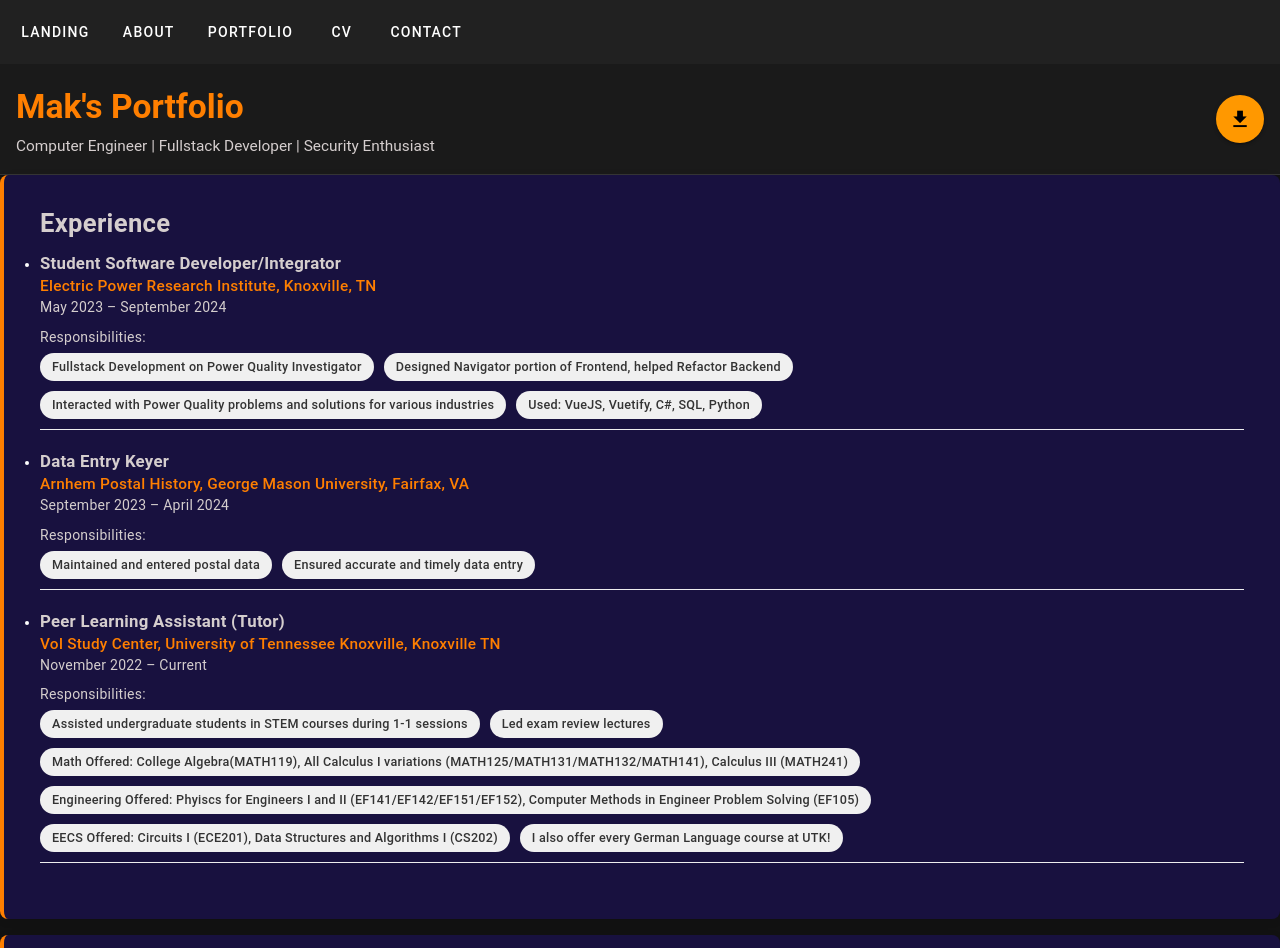
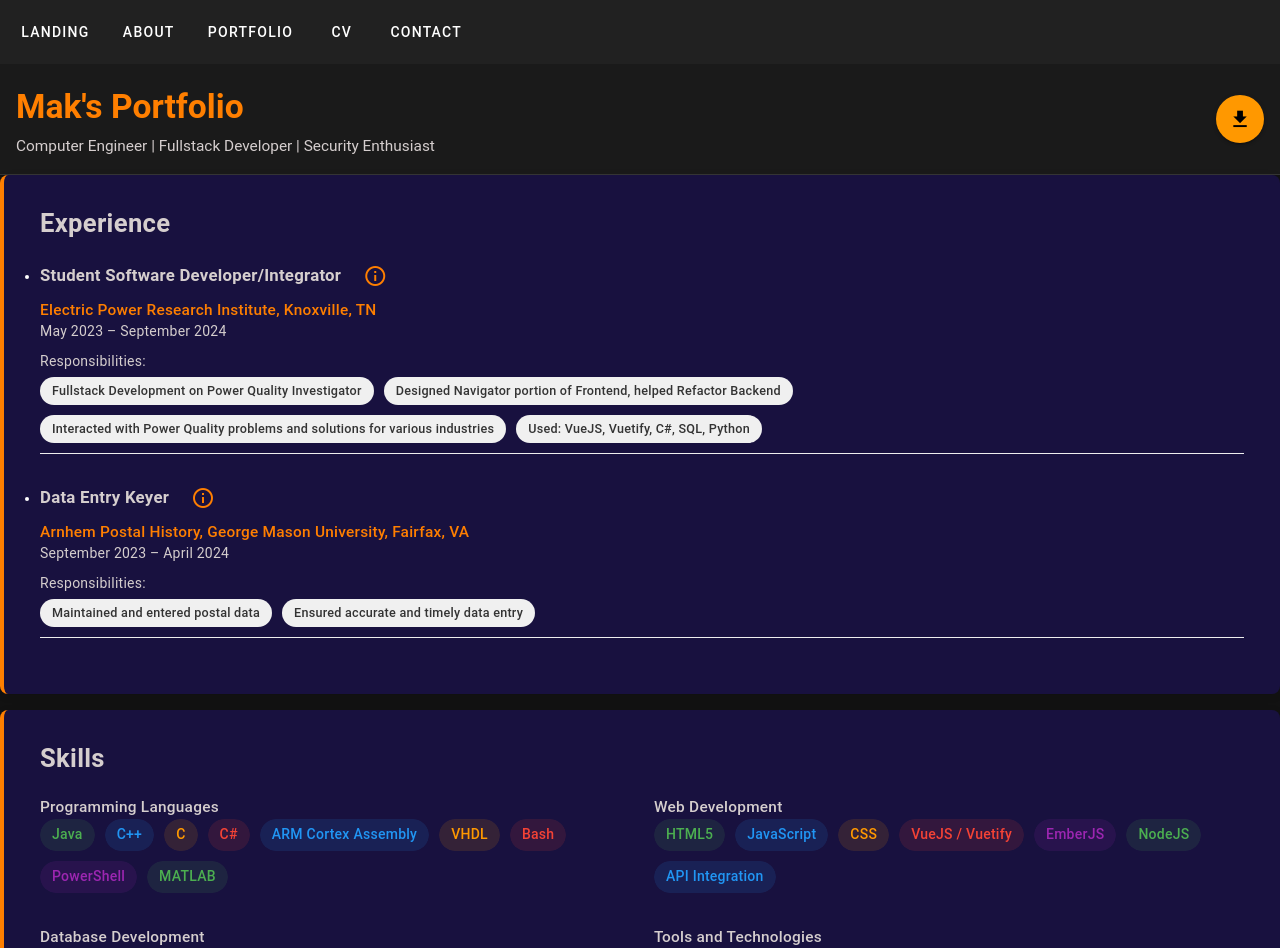
Before and after one commit to crouchbindcommit/portfolio, a Vue app: page /cv in a window 1280 px wide. Shown: the top 948 px of the page. Built offline with nearby package versions, Linux system fonts and the light colour scheme.

Commit message:
Update Experience.vue

```diff
--- a/src/components/cv/Experience.vue
+++ b/src/components/cv/Experience.vue
@@ -9,17 +9,9 @@
               <div class="position">
                 <h3 class="position-title">
                   Student Software Developer/Integrator
-                    <!-- Tooltip applied directly to the button -->
-                    <v-tooltip bottom>
-                      <template #default>
-                        <v-btn elevation="0" icon class="download-btn" @click="downloadPPT">
-                          <v-icon>mdi-download-circle-outline</v-icon>
-                          <span>Download PPT to see what I worked on</span>
+                  <v-btn elevation="0" icon class="detail-btn" @click="epriDialog = true">
+                    <v-icon>mdi-information-outline</v-icon>
                   </v-btn>
-
-                      </template>
-
-                    </v-tooltip>
                 </h3>
                 <p class="company-name">Electric Power Research Institute, Knoxville, TN</p>
                 <p class="duration">May 2023 – September 2024</p>
@@ -39,7 +31,12 @@
           <v-row align="center" no-gutters>
             <v-col cols="12">
               <div class="position">
-                  <h3 class="position-title">Data Entry Keyer</h3>
+                <h3 class="position-title">
+                  Data Entry Keyer
+                  <v-btn elevation="0" icon class="detail-btn" @click="keyerDialog = true">
+                    <v-icon>mdi-information-outline</v-icon>
+                  </v-btn>
+                </h3>
                 <p class="company-name">Arnhem Postal History, George Mason University, Fairfax, VA</p>
                 <p class="duration">September 2023 – April 2024</p>
               </div>
@@ -51,39 +48,61 @@
             </v-col>
           </v-row>
         </li>
-
-           <li class="experience-item">
-            <v-row align="center" no-gutters>
-              <v-col cols="12">
-                <div class="position">
-                  <h3 class="position-title">Peer Learning Assistant (Tutor)</h3>
-                  <p class="company-name">Vol Study Center, University of Tennessee Knoxville, Knoxville TN</p>
-                  <p class="duration">November 2022 – Current</p>
-                </div>
-                <p class="responsibilities-title">Responsibilities:</p>
-                <div class="responsibilities">
-                  <span class="responsibility-chip">Assisted undergraduate students in STEM courses during 1-1 sessions</span>
-                  <span class="responsibility-chip">Led exam review lectures</span>
-                  <span class="responsibility-chip">Math Offered: College Algebra(MATH119), All Calculus I variations (MATH125/MATH131/MATH132/MATH141), Calculus III (MATH241) </span>
-                  <span class="responsibility-chip">Engineering Offered: Phyiscs for Engineers I and II (EF141/EF142/EF151/EF152), Computer Methods in Engineer Problem Solving (EF105) </span>
-                  <span class="responsibility-chip">EECS Offered: Circuits I (ECE201), Data Structures and Algorithms I (CS202) </span>
-                   <span class="responsibility-chip">I also offer every German Language course at UTK! </span>
-                </div>
-              </v-col>
-            </v-row>
-          </li>
       </ul>
     </v-card-text>
+
+    <!-- Dialog -->
+    <v-dialog v-model="epriDialog" max-width="600px">
+      <v-card>
+        <v-card-title> Fullstck Software Dev Details</v-card-title>
+        <v-card-text>
+            The <a href="https://www.epri.com/research/products/000000003002004287" target="__blank">PQI webtool</a> is proprietary to EPRI. I specifically developed the navigator and tools pages to display data in modern and convenient structures.
+        </v-card-text>
+
+        <v-card-text>
+          On the frontend, I restructured the navigator to simplify the drill down approach. Previously, a user had to select all necessary information in one step. For example, to see common components used in the wood industry, a user would have to select Wood Industry -> One of the Processes -> A piece of Equipment, and only then would the user see common components in only that selection of equipment. I maintained this functionality for specifics, but decided to show all relevant processes, components, and equipments at every level, with the displayed information narrowing as the user selects more options.
+          Before my work, the tools page showed hyperlinks to various useful tools. I chose to group pages based on content type, as well as display the information using modern cards and solutions for a more aesthetic UX.
+        </v-card-text>
+
+        <v-card-text>
+          In the database, I helped refactor the SQL tables that drove the navigator. I was able to end the need for multiple page tables without losing any data, simplifying the relations in the database. I was also responsible for formatting existing data as well as adding new data to display on the webtool.
+        </v-card-text>
+
+        <v-card-text> My experience culminated in the creation of training material proprietary to EPRI. With permission from my project manager, I was able to take a subset of the training material that I created to showcase the work that I accomplished. This can viewed below or downloaded <a href="/portfolio/PQI.pdf" target="__blank"> here</a>. </v-card-text>
+        <object data="/portfolio/PQI.pdf" type="application/pdf" width="100%" height="1000px"></object>
+        <v-card-actions>
+          <v-spacer></v-spacer>
+          <v-btn color="primary" @click="epriDialog = false">Close</v-btn>
+        </v-card-actions>
+      </v-card>
+    </v-dialog>
+
+
+    <v-dialog v-model="keyerDialog" max-width="600px">
+      <v-card>
+        <v-card-title> Data Keyer Details</v-card-title>
+        <v-card-text>
+            The <a href="http://arnhempostalhistory.org/" target="__blank">Arnhem Postal History Project</a> is a postal history project mapping correspondance in Nazi-Occupied Netherlands.
+        </v-card-text>
+
+        <v-card-text> I applied my knowledge of German Language and Nazi-Era Germany to understand and transliterate Dutch and German Postcards into an Excel-powered database. I implemented good data practices by employing concise and consistent keywording. </v-card-text>
+        <v-card-actions>
+          <v-spacer></v-spacer>
+          <v-btn color="primary" @click="keyerDialog = false">Close</v-btn>
+        </v-card-actions>
+      </v-card>
+    </v-dialog>
   </v-card>
 </template>
 
 <script lang="ts" setup>
-  const pdfUrl = "@/portfolio/pqi.pdf"
+import { ref } from 'vue';
 
-  const downloadPPT = () => {
-      window.location.href = pdfUrl;
-  }
+const epriDialog = ref(false);
+const keyerDialog = ref(false);
+
 </script>
+
 
   <style scoped lang="css">
   .experience-card {
@@ -153,6 +172,18 @@
       color: white;
   }
 
+  .detail-btn {
+    margin-left: 10px;
+    background-color: transparent;
+    color: #ff7f00;
+    padding: 8px;
+    transition: color 0.3s ease;
+  }
+
+  .detail-btn:hover {
+    color: #d5cece;
+
+  }
   /* Button style */
   .download-btn {
       margin-left: 10px;
```
Lines whose indentation alone changed are shown as unchanged.
